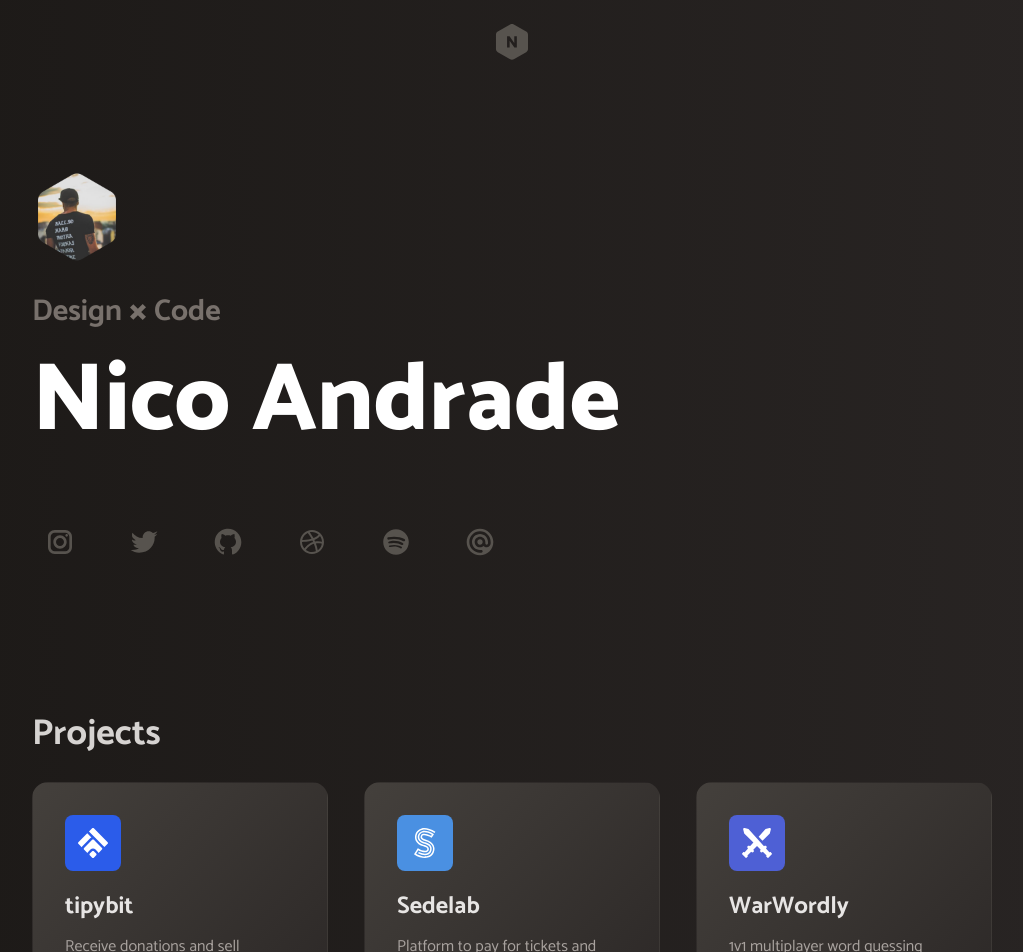
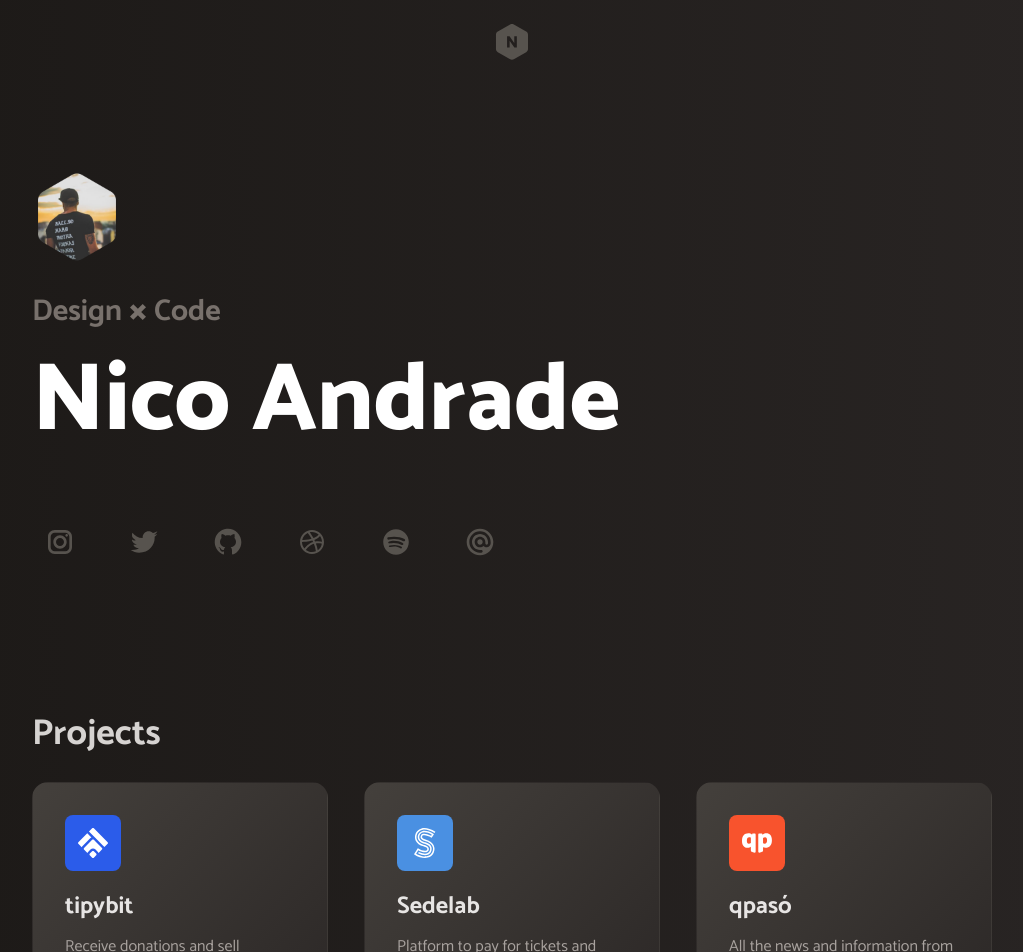
Before and after one commit to nicoandrade/nico-andrade, a Next.js app: page / in a window 1280 px wide. Shown: the top 952 px of the page, without its empty margins (128-1151 px from the left). Built offline with nearby package versions, Linux system fonts and the light colour scheme; no server answers.

Commit message:
added new project

```diff
--- a/pages/index.js
+++ b/pages/index.js
@@ -53,6 +53,13 @@ export default function Home() {
                         background="#4A90E2"
                         icon="/images/projects/sedelab.svg"
                         href="https://sedelab.com"
+                    />
+                    <ProjectCard
+                        title="qpasó"
+                        description="All the news and information from Argentina in a single page."
+                        background="#F8532D"
+                        icon="/images/projects/qpaso.svg"
+                        href="https://qpaso.ar"
                     />
                     <ProjectCard
                         title="WarWordly"
```
Also changed, not shown: public/images/projects/qpaso.svg (added).
